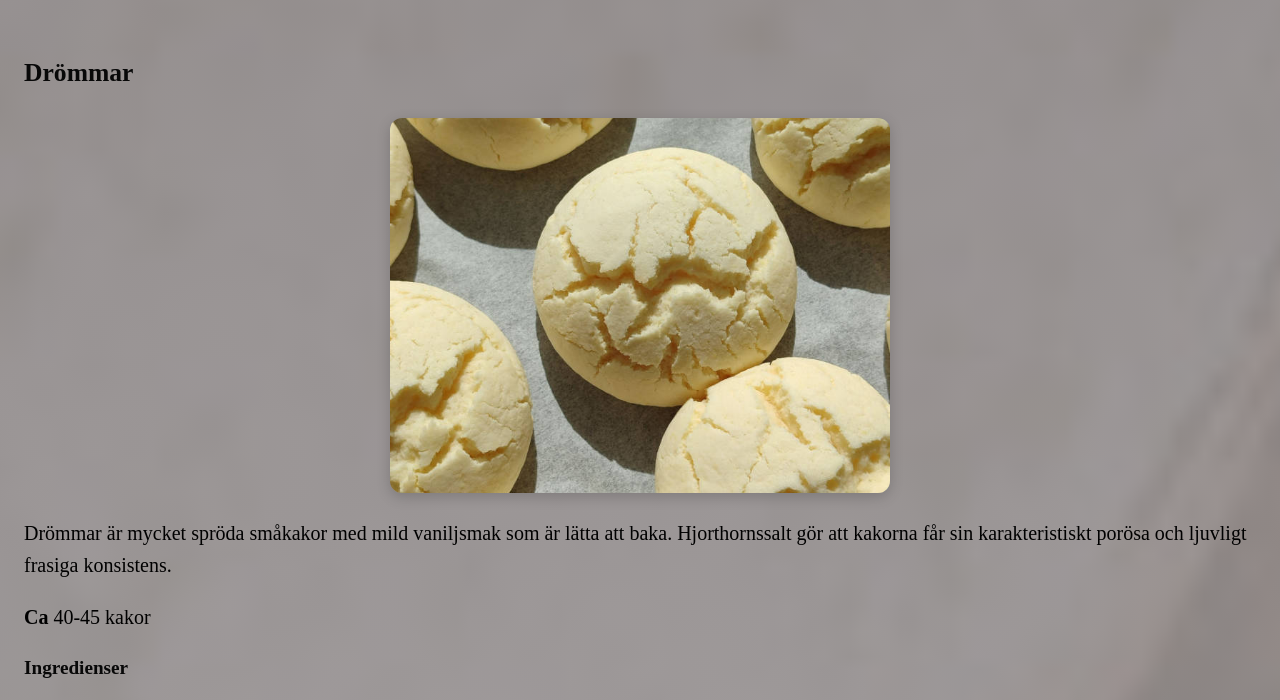
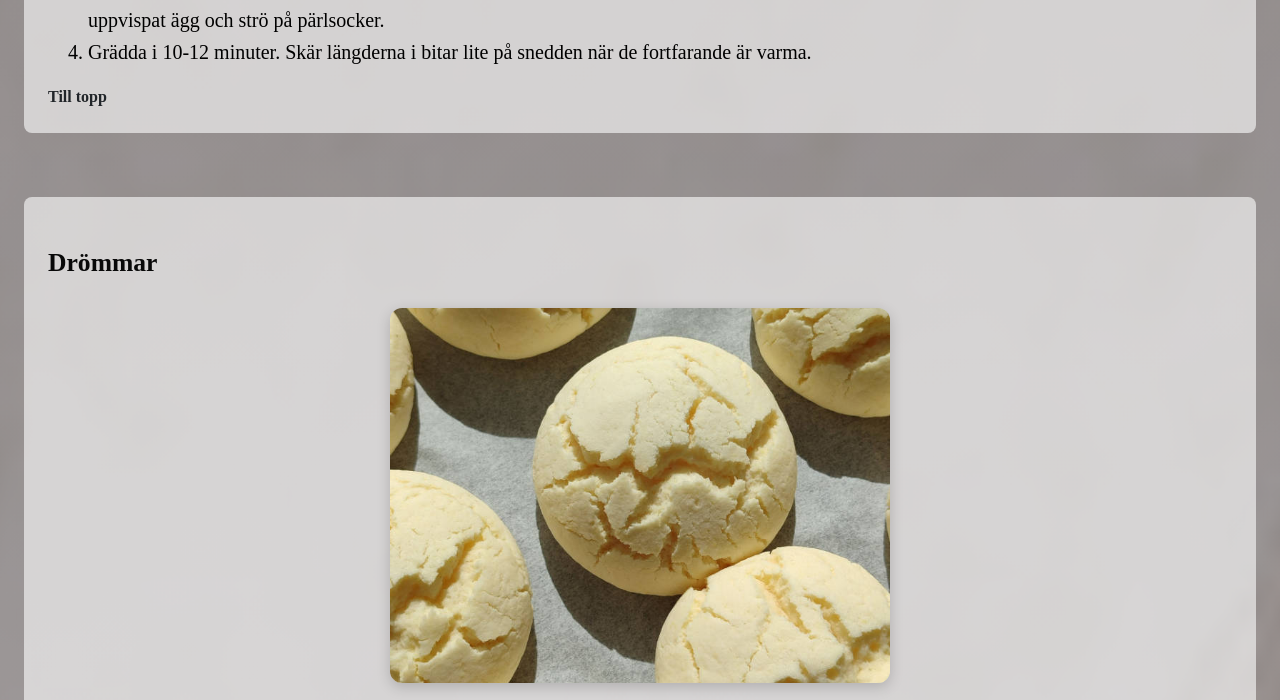
Before and after one commit to Souhar-26/sju.sorters.kakor.css.uppgift, a website: page index.html in a window 1280 px wide. Shown: the part 4867-5567 px from the top of the page. Drawn offline with Linux system fonts and the light colour scheme; a web font is replaced by a local one.

Commit message:
Ge receptartiklar egna boxar och justera avstånd

```diff
--- a/css/style.css
+++ b/css/style.css
@@ -310,7 +310,7 @@ main {
     url("../images/lauren.jpg") center / cover;
 }
 /* Skapar extra mellanrum mellan de fullständiga recepten. */
-main > article + article {
+main > article {
   margin-top: 64px;
 }
 /* Gör texten i p-element större men ändrar inte sidfoten. */
@@ -320,6 +320,12 @@ main p {
 main li {
   font-size: 1.25rem;
 }
+main > article {
+  background-color: rgba(255, 255, 255, 0.6);
+  border-radius: 8px;
+  padding: 24px;
+}
+
 .recipe-search {
   width: 140px;
 }
```
